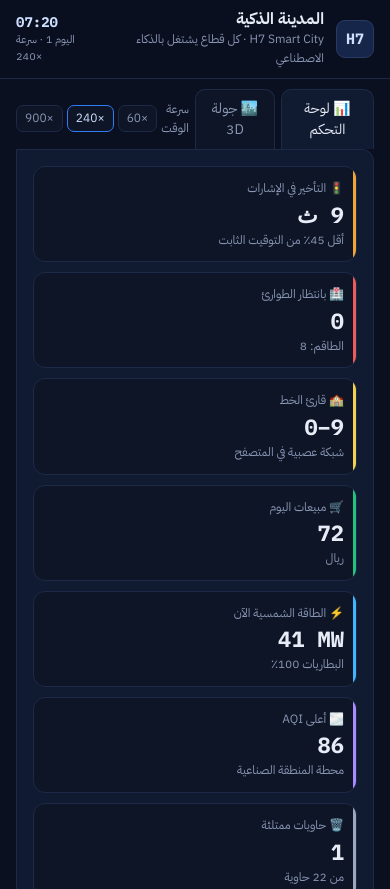
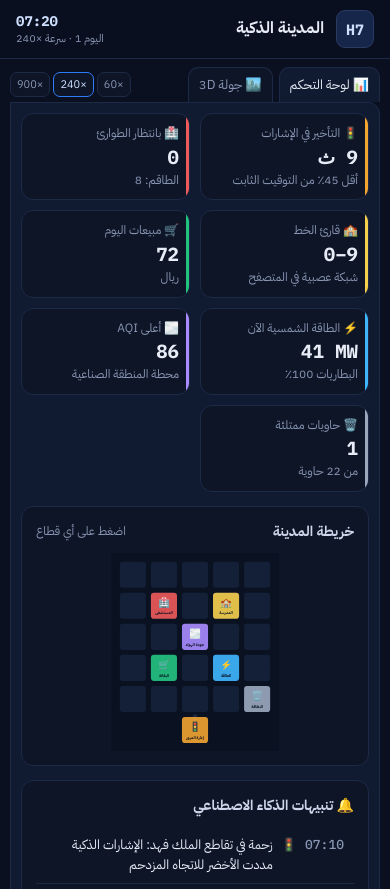
Before and after one commit to H7modi77/H7-Smart-City, a plain HTML site: page index.html in a window 390 px wide. Shown: the top 889 px of the page. Drawn offline with nearby package versions, Linux system fonts and the light colour scheme.

Commit message:
Mobile layout polish

```diff
--- a/css/style.css
+++ b/css/style.css
@@ -84,3 +84,19 @@ footer{text-align:center;color:var(--muted);font-size:12px;margin-top:18px}
 .loading{display:grid;place-items:center;height:100%;color:var(--muted)}
 
 .kpi .v,.stat .v{direction:ltr;text-align:right;unicode-bidi:plaintext}
+.kpis{grid-template-columns:repeat(auto-fill,minmax(140px,1fr))}
+@media(max-width:640px){
+  .brand span{display:none}
+  .tabs{padding:8px 10px 0;flex-wrap:wrap}
+  .tab{padding:7px 10px;font-size:13px}
+  .speed{font-size:0;gap:3px}
+  .speed button{font-size:11px;padding:3px 6px}
+  main{padding:0 10px 30px}
+  .view{padding:10px}
+  .kpi{padding:10px}.kpi .v{font-size:19px}
+  .slider{grid-template-columns:100px 1fr 44px}
+  #scene{height:68vh}
+  .hud{max-width:70%;font-size:12px}
+  .legend button{font-size:11px;padding:4px 8px}
+  .sheet{padding:12px 12px 40px}
+}
--- a/index.html
+++ b/index.html
@@ -62,7 +62,7 @@
   </div>
 </div>
 
-<script type="module" src="js/app.js"></script>
+<script type="module" src="js/app.js?v=4"></script>
 <script type="module">
   // legend buttons in the 3D view fly the camera to a building and open it
   const items = [['traffic','🚦 المرور'],['hospital','🏥 المستشفى'],['school','🏫 المدرسة'],['grocery','🛒 البقالة'],['energy','⚡ الطاقة'],['air','🌫️ الهواء'],['waste','🗑️ النظافة']];
```
